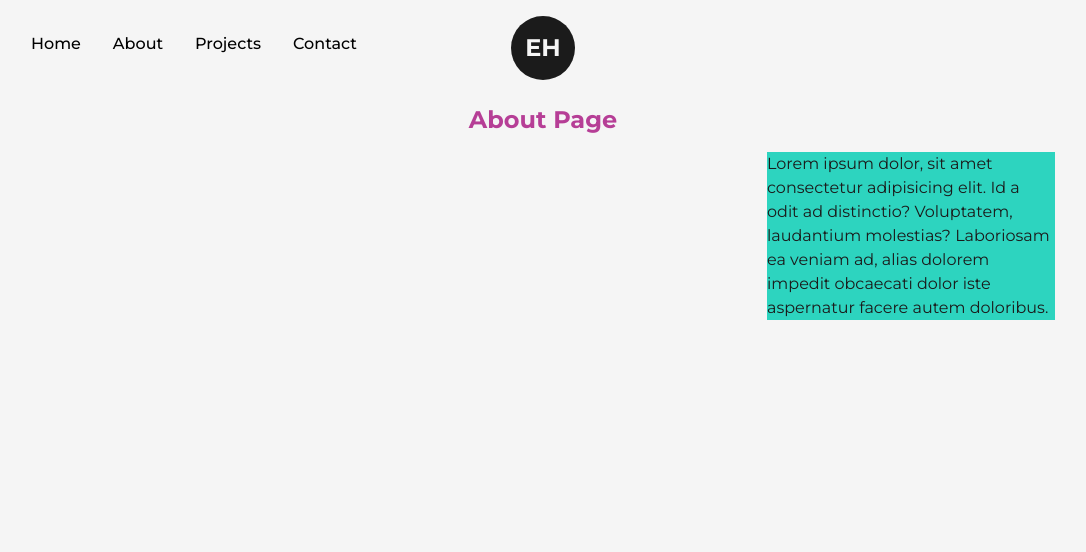
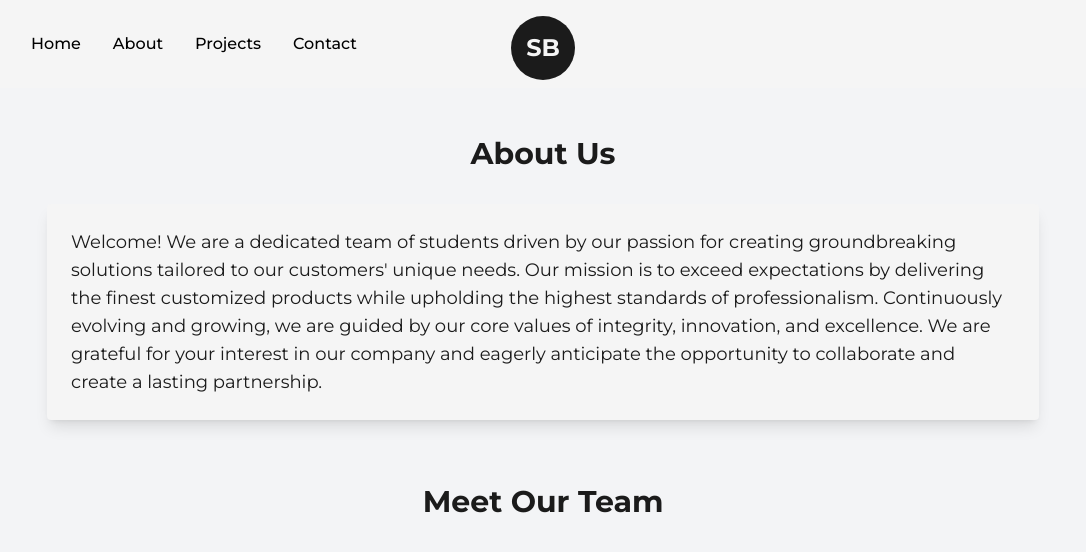
Before and after one commit to EmmettHintz/learn-next, a Next.js app: page /about in a window 1280 px wide. Shown: the top 552 px of the page, without its empty margins (97-1183 px from the left). Built offline with nearby package versions, Linux system fonts and the light colour scheme.

Commit message:
Added to about page

```diff
--- a/src/components/Logo.js
+++ b/src/components/Logo.js
@@ -27,7 +27,7 @@ const Logo = () => {
         }}
         whileTap={{ scale: 0.9 }}
       >
-        EH
+        SB
       </MotionLink>
     </div>
   );
--- a/src/pages/about.js
+++ b/src/pages/about.js
@@ -2,14 +2,26 @@ import React from "react";
 
 const About = () => {
   return (
-    <div>
-      <div className="flex justify-center">
-        <h1 className="w-fit h-16 text-primary text-center flex items-center text-2xl font-bold hover:text-primaryDark transition-all  duration-300 ">
-          About Page
+    <div className="min-h-screen bg-gray-100 flex pt-8 justify-center px-4">
+      <div className="max-w-5xl mx-auto p-4">
+        <h1 className="text-3xl font-bold text-dark mb-8 text-center">
+          About Us
         </h1>
-      </div>
-      <div>
-        <p className="flex w-72 text-dark bg-teal-400 translate-x-[300%]">Lorem ipsum dolor, sit amet consectetur adipisicing elit. Id a odit ad distinctio? Voluptatem, laudantium molestias? Laboriosam ea veniam ad, alias dolorem impedit obcaecati dolor iste aspernatur facere autem doloribus.</p>
+        <div className="bg-light shadow-lg rounded p-6">
+          <p className="text-dark text-lg">
+            Welcome! We are a dedicated team of students driven by our passion
+            for creating groundbreaking solutions tailored to our customers'
+            unique needs. Our mission is to exceed expectations by delivering
+            the finest customized products while upholding the highest standards
+            of professionalism. Continuously evolving and growing, we are guided
+            by our core values of integrity, innovation, and excellence. We are
+            grateful for your interest in our company and eagerly anticipate the
+            opportunity to collaborate and create a lasting partnership.
+          </p>
+        </div>
+        <h2 className="text-center text-dark text-3xl font-bold pt-16 ">
+          Meet Our Team
+        </h2>
       </div>
     </div>
   );
```
